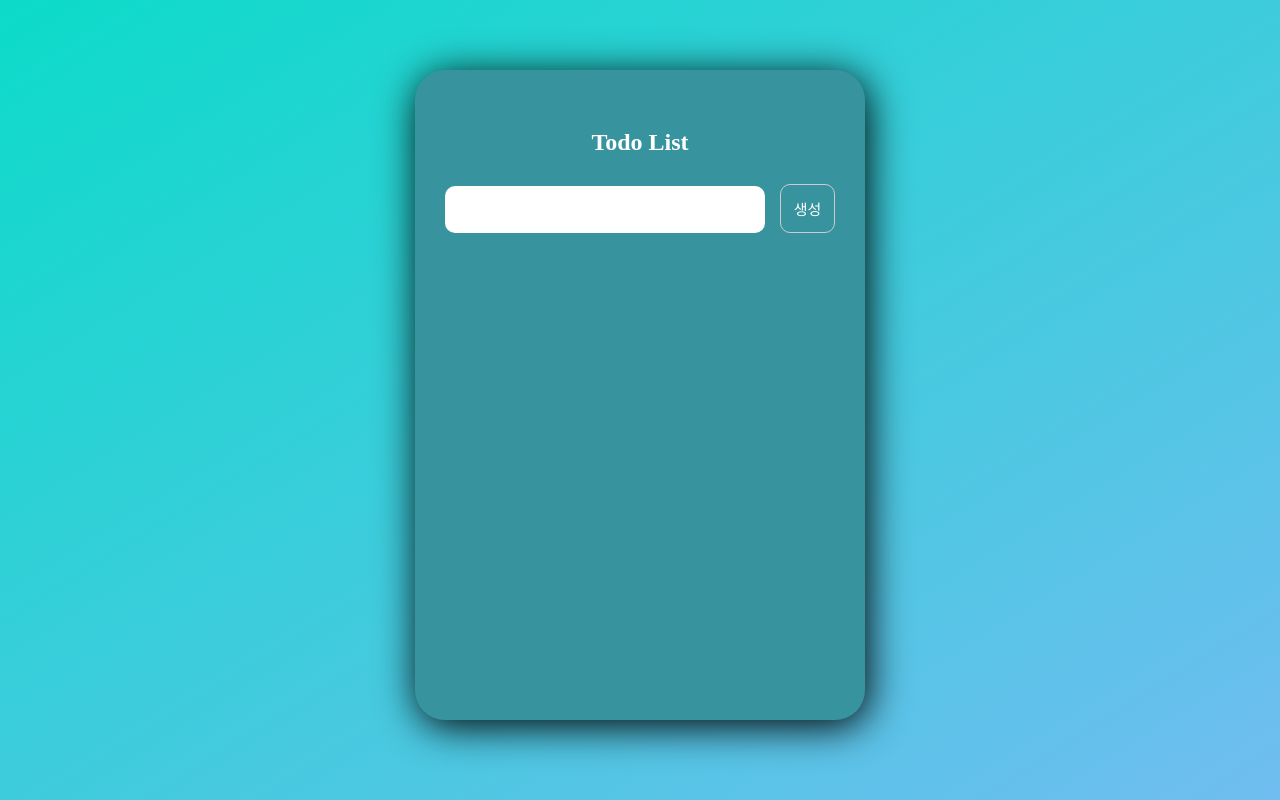
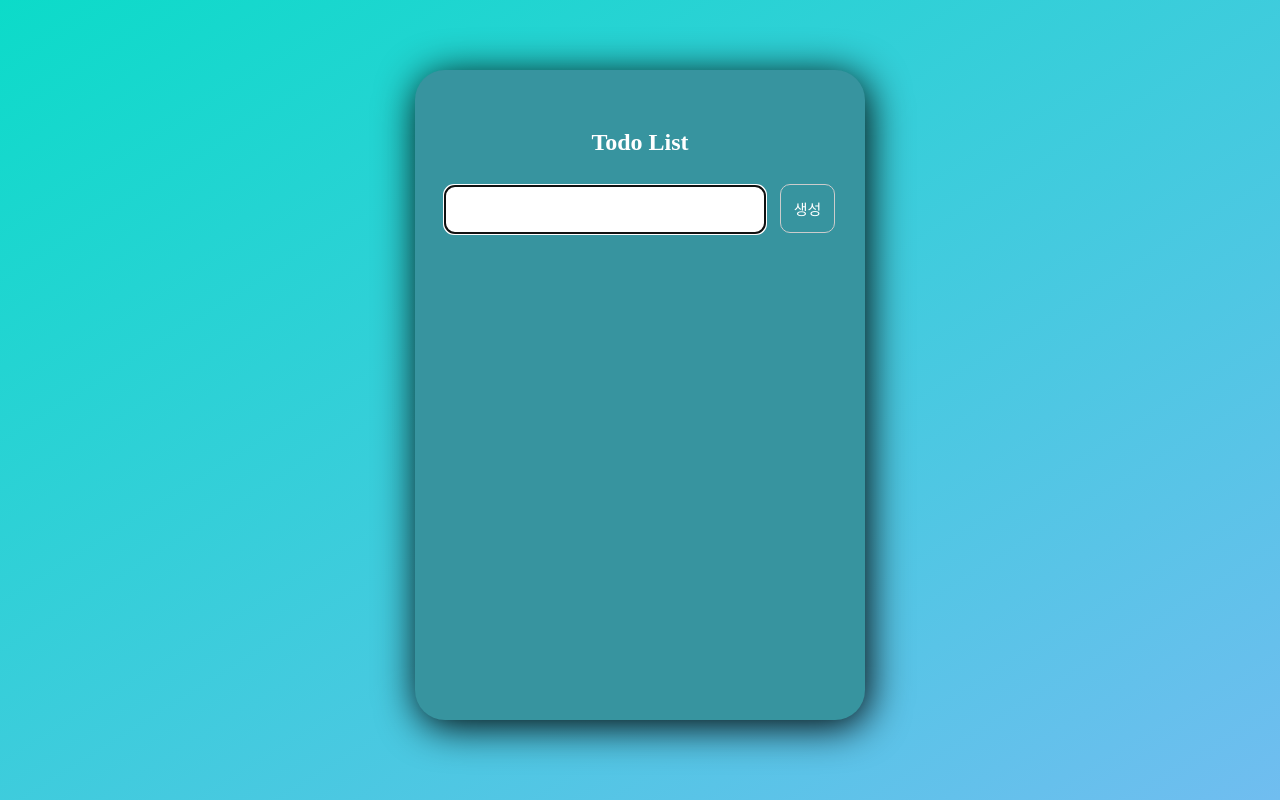
Before and after one commit to GreattitJY/React-TypeScript-Todo, a React (Create React App) app in the folder todo/: page / in a window 1280 px wide. Built offline with nearby package versions, Linux system fonts and the light colour scheme.

Commit message:
add: 인풋창 포커스 추가

```diff
--- a/todo/src/components/AddItem.tsx
+++ b/todo/src/components/AddItem.tsx
@@ -1,4 +1,4 @@
-import React, { useRef, useState } from "react";
+import React, { useEffect, useRef, useState } from "react";
 import { Props } from "../interface/interface";
 import { CreateBtn, InputTodo } from "../styles/AddItem.style";
 
@@ -15,12 +15,21 @@ const AddItem = ({ items, setItems }: Props) => {
     }
     setItems([{ itemId: crypto.randomUUID(), itemName, clear: false }, ...items]);
     setItemName("");
+    inputRef.current?.focus();
   };
+
+  useEffect(() => {
+    inputRef.current?.focus();
+  }, [inputRef]);
 
   return (
     <>
-      <InputTodo type="text" value={itemName} onChange={handleItmeName} ref={inputRef} />
-      <CreateBtn onClick={handleClickButton}>생성</CreateBtn>
+      <form>
+        <fieldset>
+          <InputTodo type="text" value={itemName} onChange={handleItmeName} ref={inputRef} />
+          <CreateBtn onClick={handleClickButton}>생성</CreateBtn>
+        </fieldset>
+      </form>
     </>
   );
 };
```
